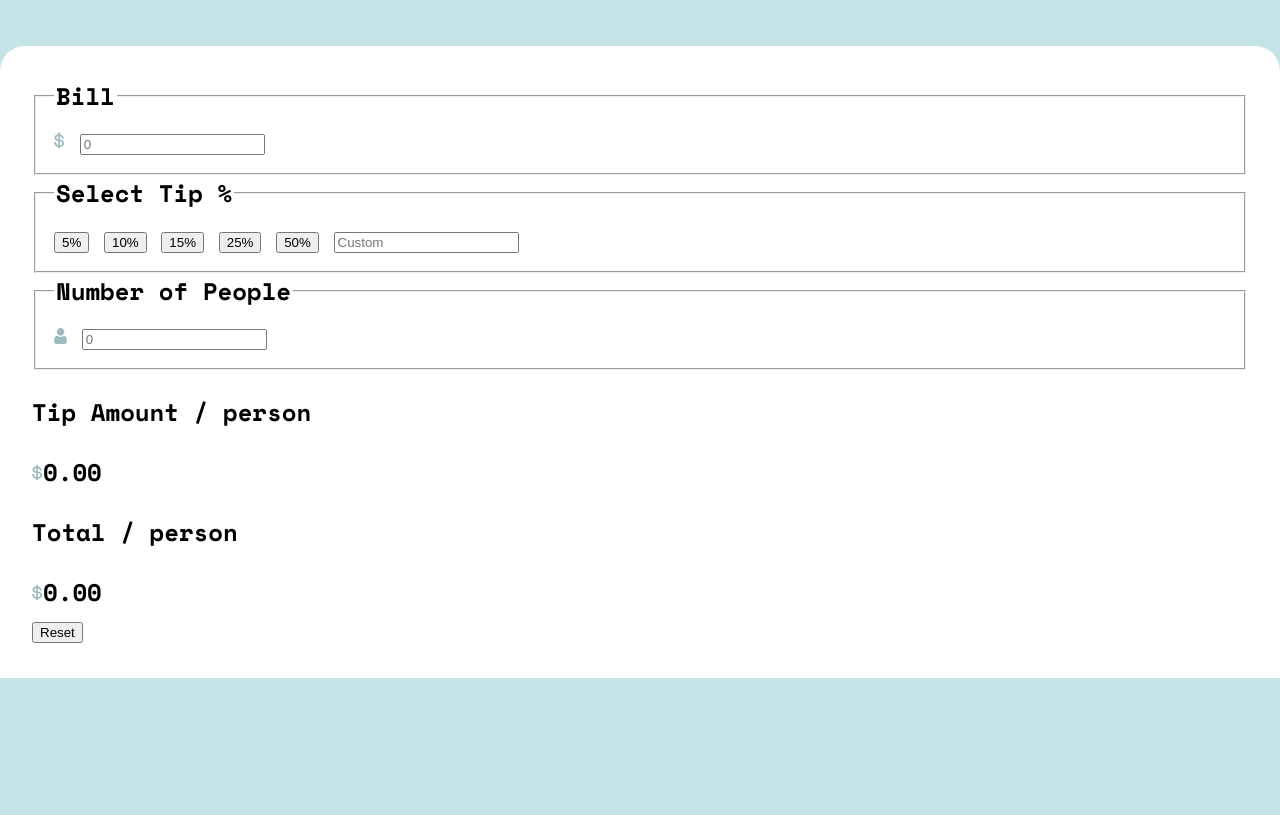
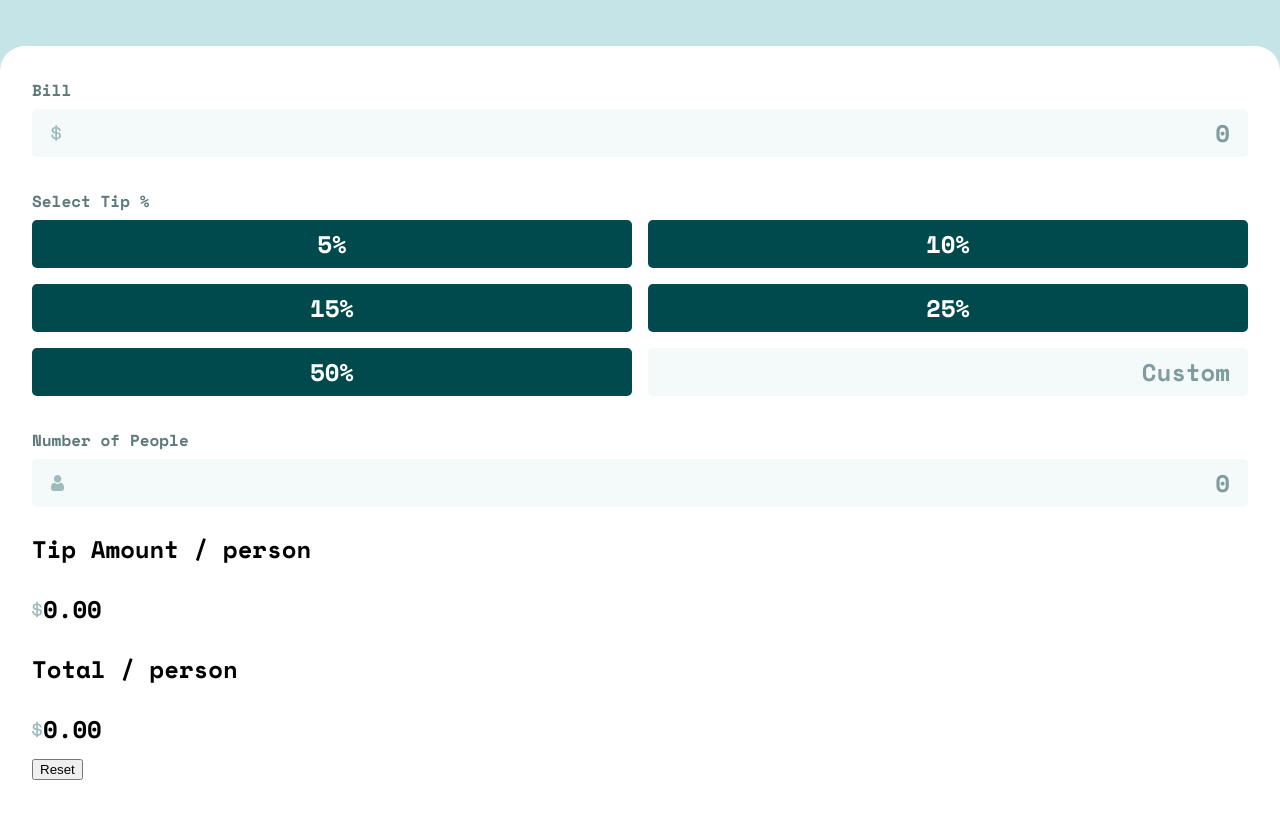
Before and after one commit to octaviolan/calculator-app, a plain HTML site: page index.html in a window 1280 px wide. Shown: the part 107-922 px from the top of the page. Before the commit the page ends 800 px from the top, so only its background shows below. Drawn offline with nearby package versions, Linux system fonts and the light colour scheme.

Commit message:
Seccion entrada de los valores en la calculadora

```diff
--- a/css/style.css
+++ b/css/style.css
@@ -5,6 +5,8 @@
   --grayishCyan: hsl(184, 14%, 56%);
   --lightGrayishCyan: hsl(185, 41%, 84%);
   --veryLightGrayishCyan: hsl(189, 41%, 97%);
+  --cyan: hsl(172, 67%, 45%);
+  --cyanHover: hsl(172, 61%, 77%);
   --white: hsl(0, 0%, 100%);
 }
 
@@ -31,3 +33,82 @@ header {
   padding: 32px;
   border-radius: 25px 25px 0 0;
 }
+
+.calculator-input {
+  display: flex;
+  flex-direction: column;
+  gap: 32px;
+}
+
+.calculator-input fieldset {
+  border: none;
+  padding: 0;
+  margin: 0;
+}
+
+.calculator-input fieldset legend {
+  padding: 0;
+  margin-bottom: 7px;
+  font-size: 16px;
+  color: var(--darkGrayishCyan);
+}
+
+.calculator-input__percent {
+  display: grid;
+  grid-template-columns: repeat(2, 1fr);
+  grid-template-rows: repeat(3, 48px);
+  gap: 16px;
+}
+
+.calculator-input__percent button {
+  border: none;
+  border-radius: 5px;
+  font-size: inherit;
+  font-family: inherit;
+  color: var(--white);
+  background-color: var(--veryDarkCyan);
+  cursor: pointer;
+  -webkit-tap-highlight-color: rgba(0, 0, 0, 0);
+}
+
+.calculator-input__percent button:hover {
+  background-color: var(--cyanHover);
+  color: var(--veryDarkCyan);
+}
+.calculator-input__percent button:active {
+  transform: scale(.98);
+}
+
+.calculator-input fieldset div {
+  position: relative;
+}
+
+.calculator-input fieldset div img {
+  position: absolute;
+  top: 50%;
+  left: 19px;
+  transform: translateY(-50%);
+}
+
+.calculator-input fieldset div input[type="text"] {
+  box-sizing: border-box;
+  padding: 6px 18px;
+  border-radius: 5px;
+  color: var(--veryDarkCyan);
+  width: 100%;
+  text-align: end;
+  font-size: 24px;
+  font-family: inherit;
+  border: none;
+  background-color: var(--veryLightGrayishCyan);
+  outline: none;
+  cursor: pointer;
+}
+
+.calculator-input fieldset div input[type="text"]::-webkit-input-placeholder {
+  color: var(--grayishCyan);
+}
+
+.calculator-input fieldset div input[type="text"]:hover {
+  outline: 2px solid var(--cyan);
+}
```
